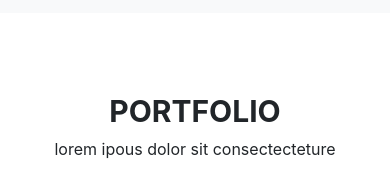
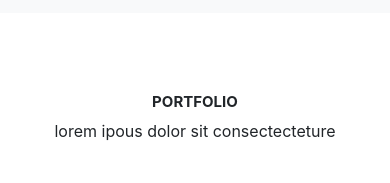
Before and after one commit to 8802944174/poo.git.io, a plain HTML site: page index.html in a window 390 px wide. Shown: the part 1871-2054 px from the top of the page. Drawn offline with nearby package versions, Linux system fonts and the light colour scheme.

Commit message:
Update style.css

```diff
--- a/style.css
+++ b/style.css
@@ -489,4 +489,9 @@ height: auto;
 	height: auto;
 
 }
+.portfolio h1,.ourteam h1,.contect-us h1,.meddle h1{
+	font-size:15px;
+	font-weight:bold;
 }
+
+}
```
